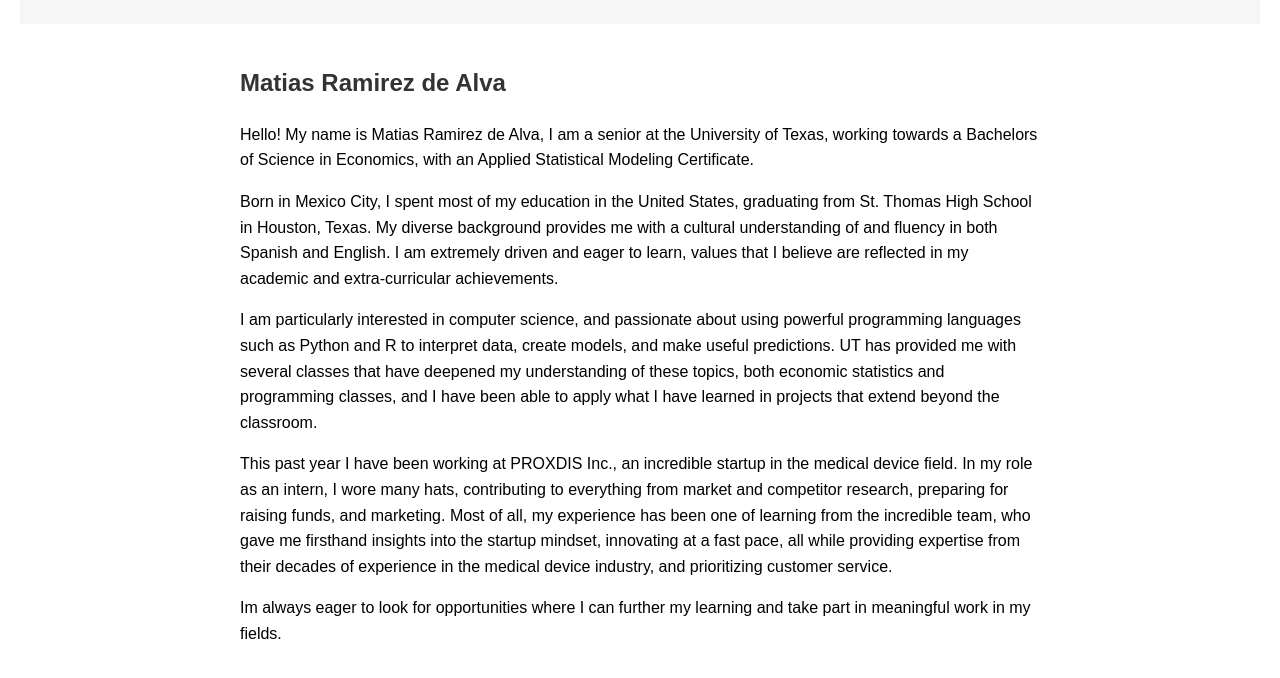
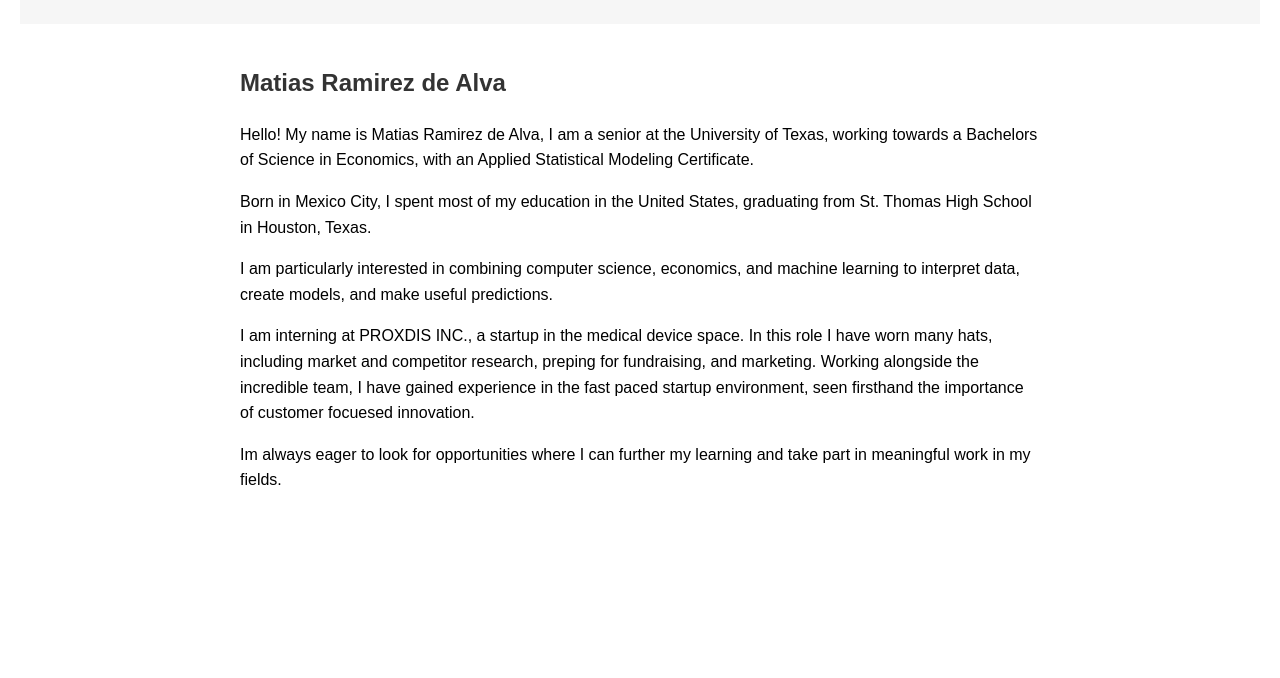
Before and after one commit to matiasrmzdeal/compounding, a plain HTML site: page about.html in a window 1280 px wide. Shown: the part 168-846 px from the top of the page. After the commit the page ends 800 px from the top, so only its background shows below. Drawn offline with Linux system fonts and the light colour scheme.

Commit message:
Add files via upload

```diff
--- a/about.html
+++ b/about.html
@@ -3,7 +3,7 @@
 <head>
     <meta charset="UTF-8">
     <meta name="viewport" content="width=device-width, initial-scale=1.0">
-    <title>My Projects - Compounding</title>
+    <title>About Me - Compounding</title>
     <link rel="stylesheet" href="styles.css">
     <link rel="stylesheet" href="projects.css">
 </head>
@@ -23,9 +23,9 @@
         <div class="about-section">
             <h2>Matias Ramirez de Alva</h2>
             <p>Hello! My name is Matias Ramirez de Alva, I am a senior at the University of Texas, working towards a Bachelors of Science in Economics, with an Applied Statistical Modeling Certificate.</p>
-            <p>Born in Mexico City, I spent most of my education in the United States, graduating from St. Thomas High School in Houston, Texas. My diverse background provides me with a cultural understanding of and fluency in both Spanish and English. I am extremely driven and eager to learn, values that I believe are reflected in my academic and extra-curricular achievements. </p>
-            <p>I am particularly interested in computer science, and passionate about using powerful programming languages such as Python and R to interpret data, create models, and make useful predictions. UT has provided me with several classes that have deepened my understanding of these topics, both economic statistics and programming classes, and I have been able to apply what I have learned in projects that extend beyond the classroom. </p>
-            <p>This past year I have been working at PROXDIS Inc., an incredible startup in the medical device field. In my role as an intern, I wore many hats, contributing to everything from market and competitor research, preparing for raising funds, and marketing. Most of all, my experience has been one of learning from the incredible team, who gave me firsthand insights into the startup mindset, innovating at a fast pace, all while providing expertise from their decades of experience in the medical device industry, and prioritizing customer service. </p>
+            <p>Born in Mexico City, I spent most of my education in the United States, graduating from St. Thomas High School in Houston, Texas.</p>
+            <p>I am particularly interested in combining computer science, economics, and machine learning to interpret data, create models, and make useful predictions.</p>
+            <p>I am interning at PROXDIS INC., a startup in the medical device space. In this role I have worn many hats, including market and competitor research, preping for fundraising, and marketing. Working alongside the incredible team, I have gained experience in the fast paced startup environment, seen firsthand the importance of customer focuesed innovation.</p>
             <p>Im always eager to look for opportunities where I can further my learning and take part in meaningful work in my fields.</p>
         </div>
     </main>
```
